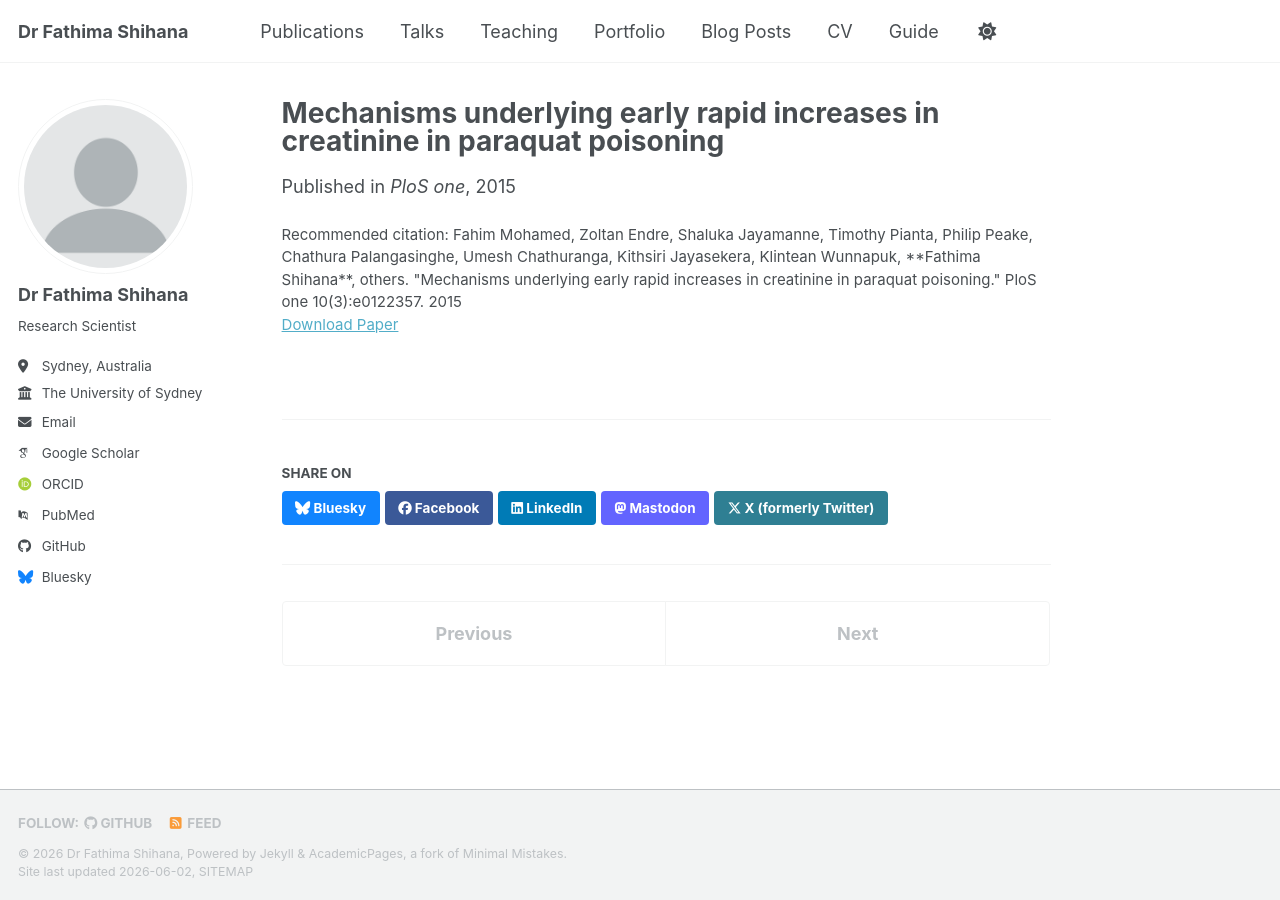
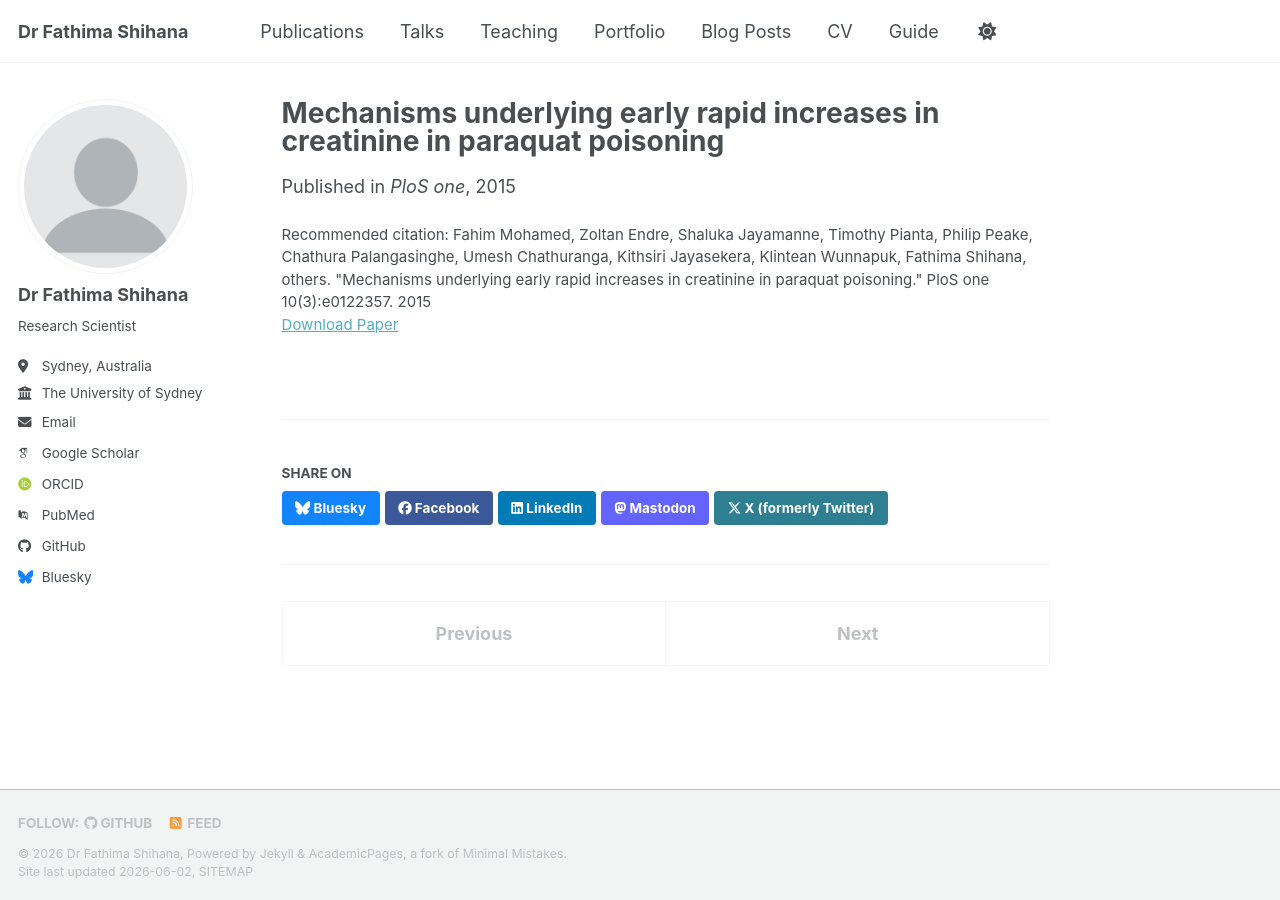
Before and after one commit to fathimashihana/fathimashihana.github.io, a Jekyll site: the page built from _publications/2015-mechanisms-underlying-early-rapid-increases-in-creatinine-in-paraquat-poisoning.md, in a window 1280 px wide. Built offline with Jekyll 4.4.1, drawn with Linux system fonts in a browser that asks for light colours; some web fonts are replaced; a script bundle is joined from its source files by our own code; library files that are not in the unit come from our copies.

```diff
--- a/_publications/2015-mechanisms-underlying-early-rapid-increases-in-creatinine-in-paraquat-poisoning.md
+++ b/_publications/2015-mechanisms-underlying-early-rapid-increases-in-creatinine-in-paraquat-poisoning.md
@@ -8,5 +8,5 @@ venue: "PloS one"
 paperurl: ""
 pdfurl: "/files/mechanisms-underlying-early-rapid-increases-in-creatinine-in-paraquat-poisoning.pdf"
 pubmedurl: "https://pubmed.ncbi.nlm.nih.gov/?term=Mechanisms+underlying+early+rapid+increases+in+creatinine+in+paraquat+poisoning"
-citation: "Fahim Mohamed, Zoltan Endre, Shaluka Jayamanne, Timothy Pianta, Philip Peake, Chathura Palangasinghe, Umesh Chathuranga, Kithsiri Jayasekera, Klintean Wunnapuk, **Fathima Shihana**, others. \"Mechanisms underlying early rapid increases in creatinine in paraquat poisoning.\" PloS one 10(3):e0122357. 2015"
+citation: "Fahim Mohamed, Zoltan Endre, Shaluka Jayamanne, Timothy Pianta, Philip Peake, Chathura Palangasinghe, Umesh Chathuranga, Kithsiri Jayasekera, Klintean Wunnapuk, Fathima Shihana, others. \"Mechanisms underlying early rapid increases in creatinine in paraquat poisoning.\" PloS one 10(3):e0122357. 2015"
 ---
```
